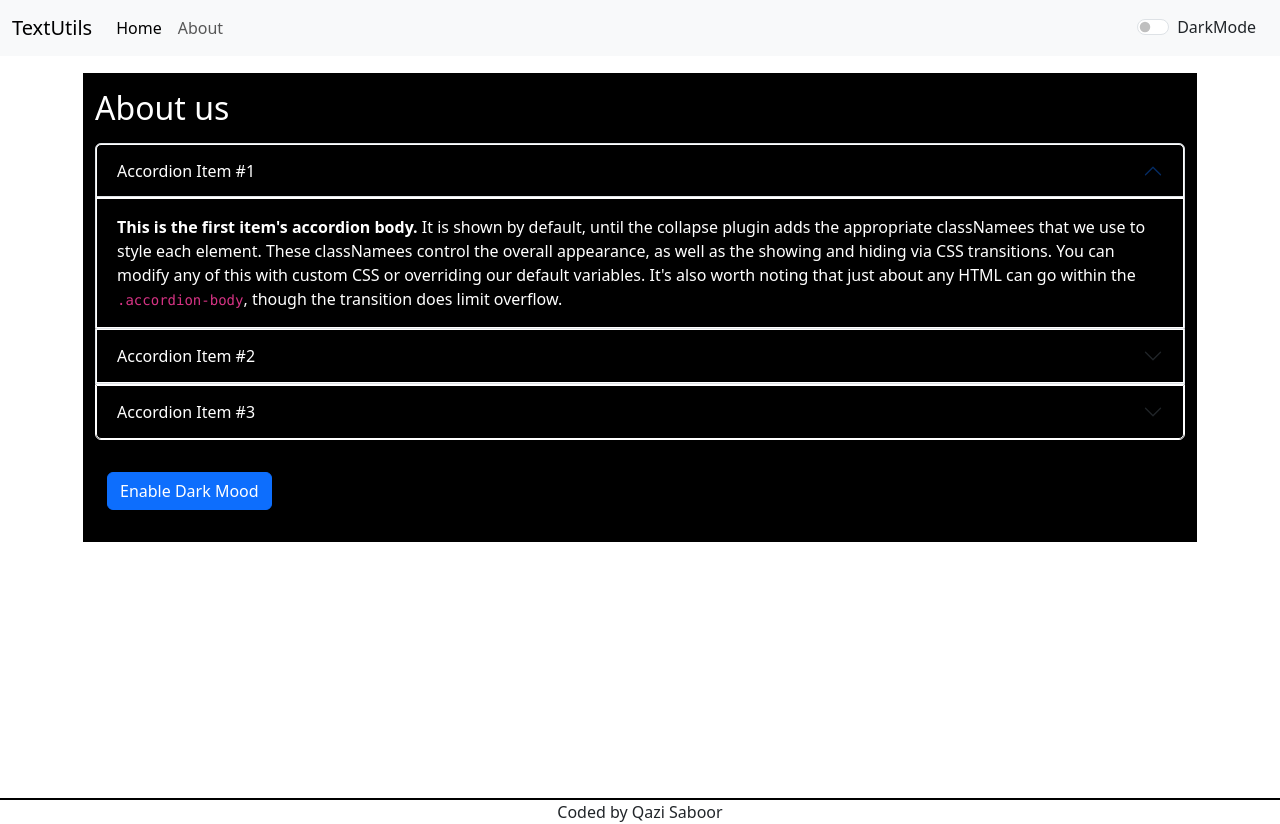
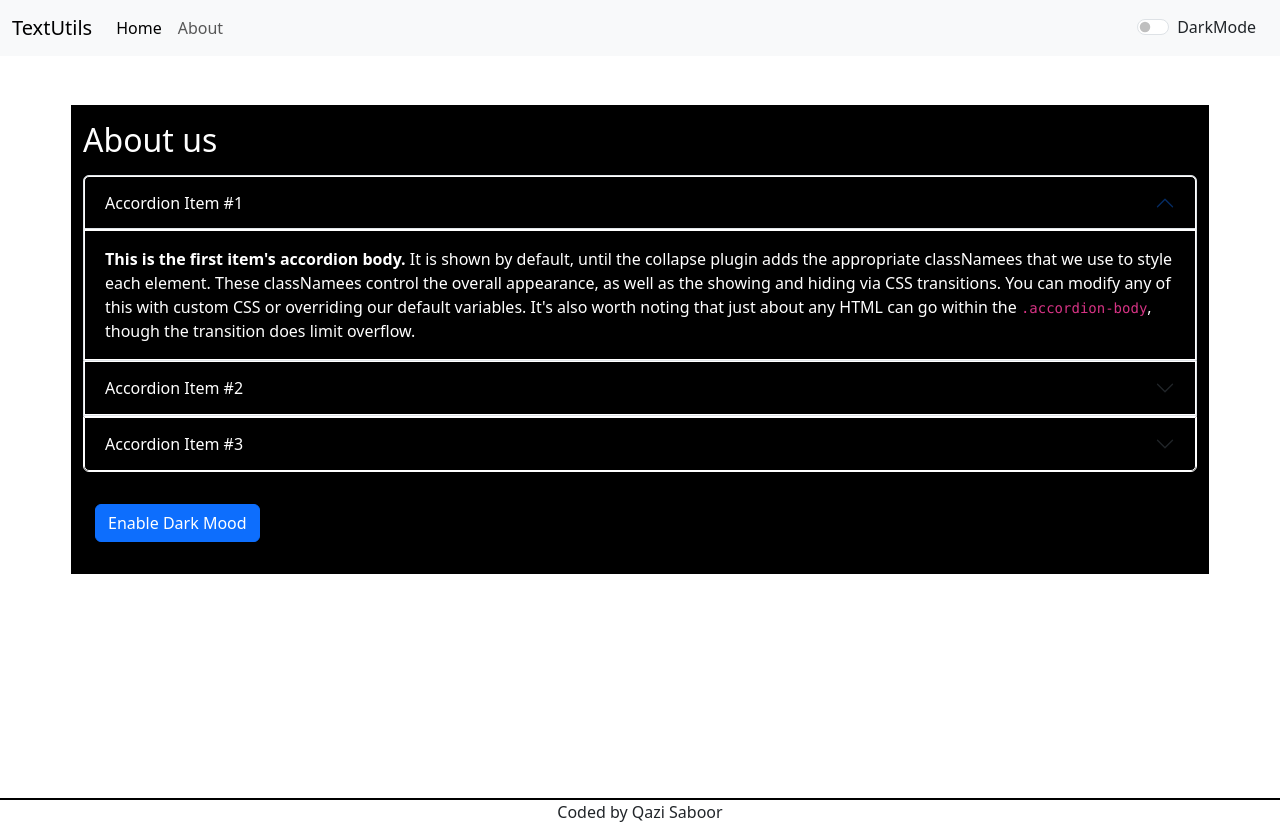
Before and after one commit to QaziSaboorr/textutils, a React (Create React App) app: page /about in a window 1280 px wide. Built offline with nearby package versions, Linux system fonts and the light colour scheme.

Commit message:
ya Allah HELP

```diff
--- a/package.json
+++ b/package.json
@@ -8,7 +8,7 @@
     "@testing-library/user-event": "^13.5.0",
     "react": "^18.2.0",
     "react-dom": "^18.2.0",
-    "react-router-dom": "^5.3.4",
+    "react-router-dom": "^6.11.2",
     "react-scripts": "5.0.1",
     "web-vitals": "^2.1.4"
   },
--- a/src/App.js
+++ b/src/App.js
@@ -1,16 +1,15 @@
 import "./App.css";
+
 import React from "react";
 import Navbar from "./components/Navbar";
 import TextForm from "./components/TextForm";
 import About from "./components/About";
 import { useState } from "react";
 import Alert from "./components/Alert";
-import { Switch } from "react-router-dom/cjs/react-router-dom.min";
-import {
-  BrowserRouter as Router,
-  Route,
-} from "react-router-dom/cjs/react-router-dom.min";
 
+import { Routes, Route, BrowserRouter } from "react-router-dom";
+
+// import { Routes, Route } from "react-router-dom";
 function App() {
   const [mode, setMode] = useState("light"); //whether dark mood unabled or not
   const [alert, setAlert] = useState(null);
@@ -34,33 +33,85 @@ function App() {
     }
   };
   return (
-    <>
-      <Router>
+    <BrowserRouter>
       <Navbar
         title="TextUtils"
         aboutText="About"
         mode={mode}
         toggle={toggleMode}
       />
+
       <Alert alert={alert} />
-        <div className="container my-3">
-          <Switch>
-            <Route path="/about">
-              <About />
-            </Route>
-            <Route path="/">
+      {/* Render the Navbar component */}
+      <Routes>
+        {/* Define routes */}
+        <Route
+          path="/"
+          element={
             <TextForm
               heading="Text to test"
               mode={mode}
               Showalert={showAlert}
             />
-            </Route>
-          </Switch>
-        </div>
+          }
+        />
+        <Route path="/about" element={<About />} />
+      </Routes>
       <footer id="customFooter">Coded by Qazi Saboor</footer>
-      </Router>
-    </>
+    </BrowserRouter>
   );
 }
 
 export default App;
+
+// {/* <Router>
+//   <Navbar
+//     title="TextUtils"
+//     aboutText="About"
+//     mode={mode}
+//     toggle={toggleMode}
+//   />
+//   <Alert alert={alert} />
+//   <div className="container my-3">
+//     <Switch>
+//       <Route path="/about">
+//         <About />
+//       </Route>
+//       <Route path="/dummy">
+//         <Test />
+//       </Route>
+//       <Route path="/">
+//         <TextForm
+//           heading="Text to test"
+//           mode={mode}
+//           Showalert={showAlert}
+//         />
+//       </Route>
+//     </Switch>
+//   </div>
+//   <footer id="customFooter">Coded by Qazi Saboor</footer>
+// </Router> */}
+// // <BrowserRouter>
+// //   <Routes>
+// //     <Navbar
+// //       title="TextUtils"
+// //       aboutText="About"
+// //       mode={mode}
+// //       toggle={toggleMode}
+// //     />
+// //     <Alert alert={alert} />
+// //     <Route path="/">
+// //       element =
+// //       {
+// //         <TextForm
+// //           heading="Text to test"
+// //           mode={mode}
+// //           Showalert={showAlert}
+// //         />
+// //       }
+// //     </Route>
+// //     <Route path="/about">element = {<About />}</Route>
+// //   </Routes>
+// // </BrowserRouter>
+
+// <>
--- a/src/components/About.js
+++ b/src/components/About.js
@@ -1,4 +1,3 @@
-import React, { useSyncExternalStore } from "react";
 import { useState } from "react";
 
 export default function About() {
@@ -30,7 +29,7 @@ export default function About() {
   };
 
   return (
-    <div className="container" style={myStyle}>
+    <div className="container my-5" style={myStyle}>
       <h2 className="my-3">About us</h2>
       <div className="accordion" id="accordionExample">
         <div className="accordion-item">
--- a/src/components/Navbar.js
+++ b/src/components/Navbar.js
@@ -1,6 +1,6 @@
 import React from "react";
 import PropTypes from "prop-types";
-import { Link } from "react-router-dom/cjs/react-router-dom.min";
+import { Link } from "react-router-dom";
 
 export default function Navbar(props) {
   return (
--- a/src/components/TextForm.js
+++ b/src/components/TextForm.js
@@ -71,7 +71,7 @@ export default function TextForm(props) {
 
   return (
     <>
-      <div className="container">
+      <div className="container my-5">
         <div
           className="container"
           style={{
```
Also changed, not shown: src/Test.js (added, +9 -0 lines), 1 other file (tests, documents, lock files or other folders). Lines whose indentation alone changed are shown as unchanged.
